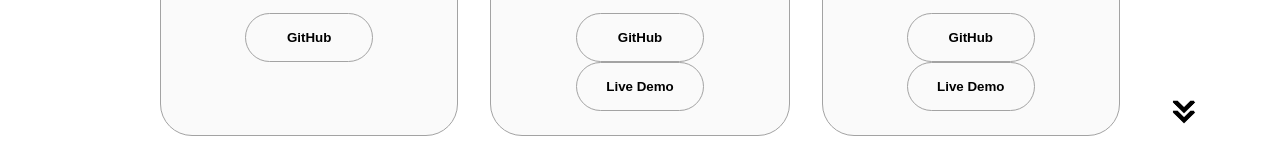
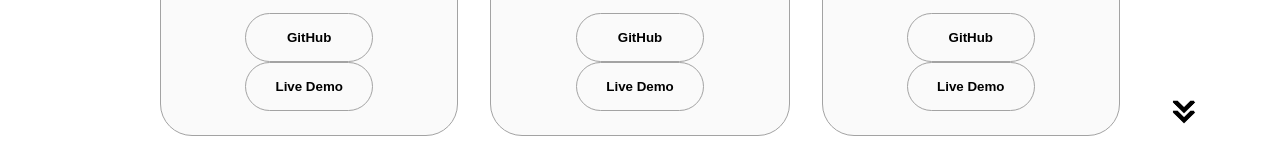
Before and after one commit to Panagopulos/Portofolio-website, a plain HTML site: page index.html in a window 1280 px wide. Shown: the part 3130-3291 px from the top of the page. Drawn offline with Linux system fonts and the light colour scheme.

Commit message:
adding the live demo for amazon application

```diff
--- a/index.html
+++ b/index.html
@@ -240,6 +240,8 @@
           <button class="btn btn-color-2 project-btn" onclick="location.href='https://github.com/Panagopulos/javascript-amazon-project'">
           GitHub
           </button>
+          <button class="btn btn-color-2 project-btn" onclick="window.open('https://amz-panagopulos.netlify.app')">
+            Live Demo</button>
         </div>
       </div>
       <div class="details-container color-container">
```
